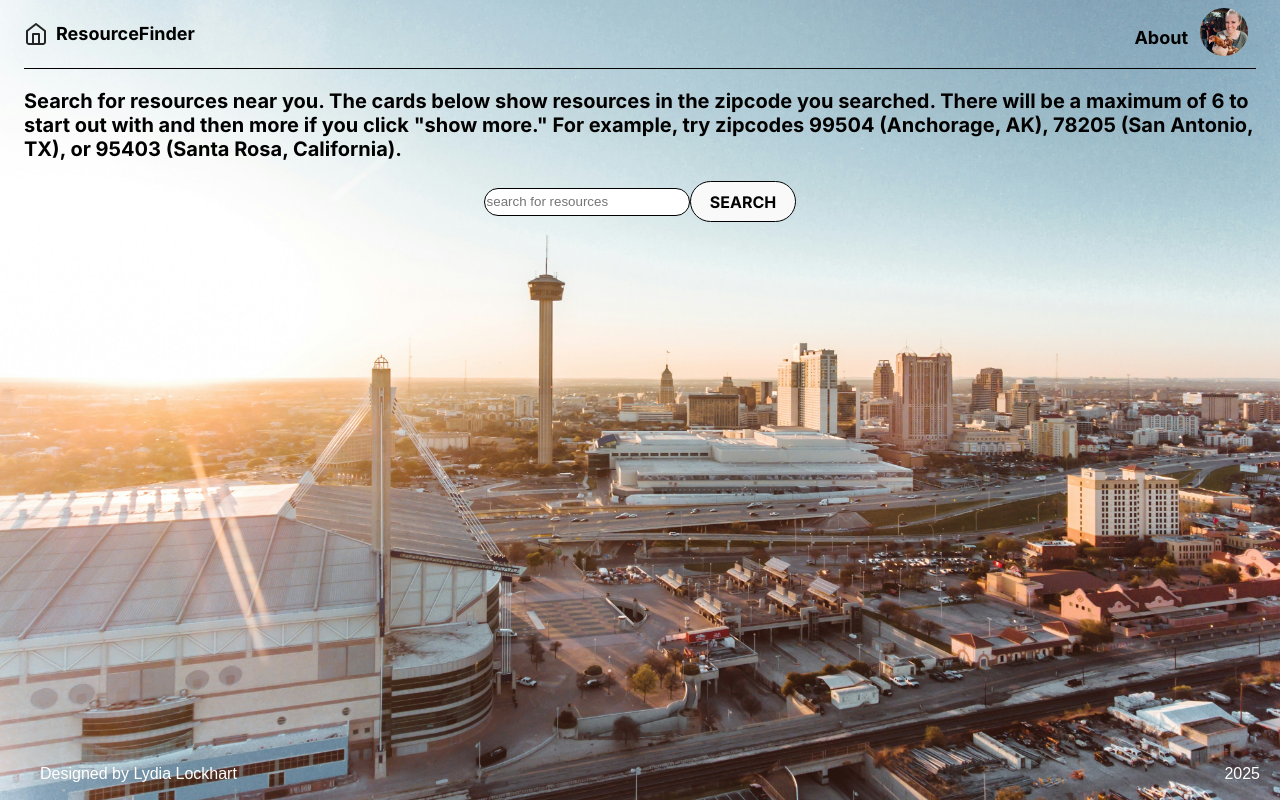
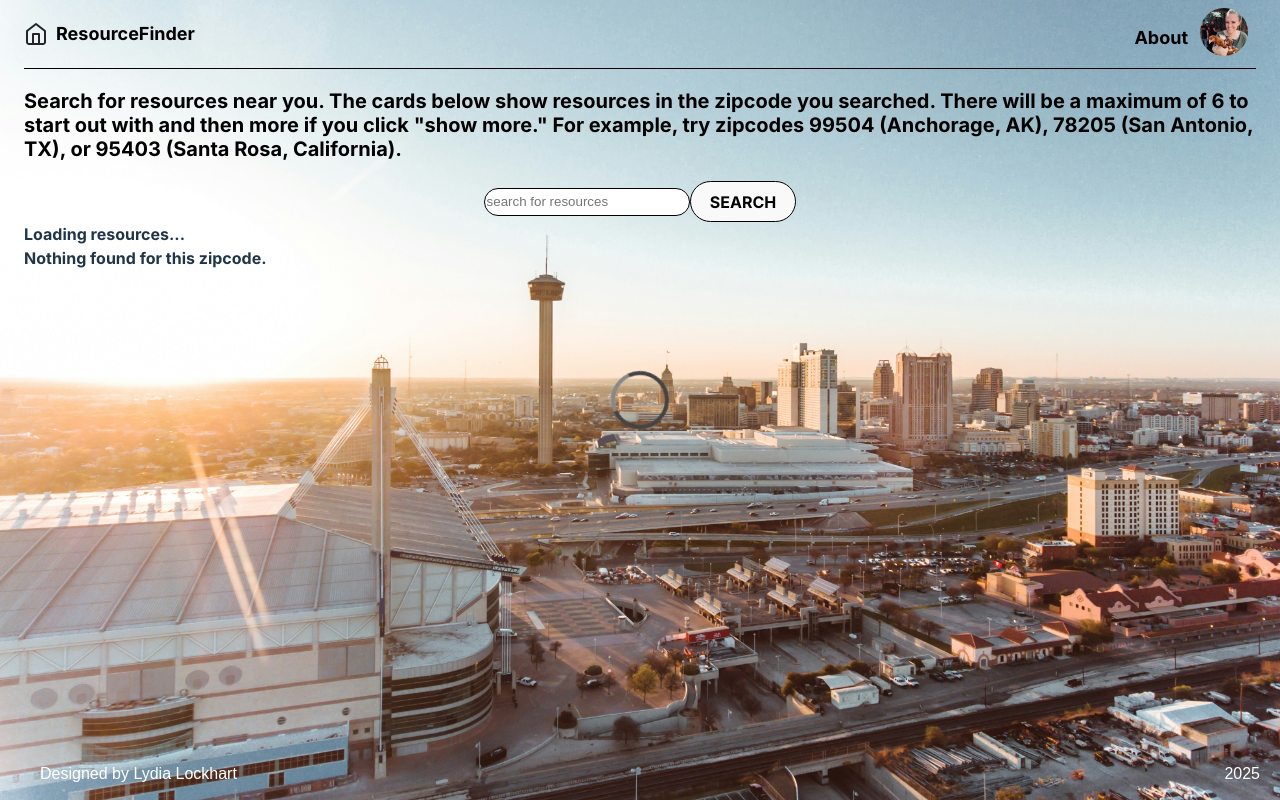
Before and after one commit to lydiacodes04/final-project, a React (Vite) app in the folder hello-vite/: page / in a window 1280 px wide. Built offline with nearby package versions, Linux system fonts and the light colour scheme.

Commit message:
set up preloader

```diff
--- a/hello-vite/src/components/Preloader/Preloader.css
+++ b/hello-vite/src/components/Preloader/Preloader.css
@@ -12,12 +12,14 @@
   bottom: 0;
   margin: auto;
   animation: spin 0.75s infinite linear;
+}
+
+/* .circle_preloader-loading {
   visibility: hidden;
 }
-
-.circle-preloader-visible {
-  visibility: visible;
-}
+.circle_preloader-nothing {
+  visibility: hidden;
+} */
 
 @keyframes spin {
   100% {
--- a/hello-vite/src/components/Preloader/Preloader.jsx
+++ b/hello-vite/src/components/Preloader/Preloader.jsx
@@ -2,8 +2,10 @@ import "./Preloader.css";
 
 function Preloader({}) {
   return (
-    <div className="circle_preloader">
-      {/* <div className="circle_preloader-visible">Loading resources...</div> */}
+    <div className="circle">
+      <div className="circle-preloader"></div>
+      <div className="circle__loading">Loading resources...</div>
+      <div className="circle__nothing">Nothing found for this zipcode.</div>
     </div>
   );
 }
```
